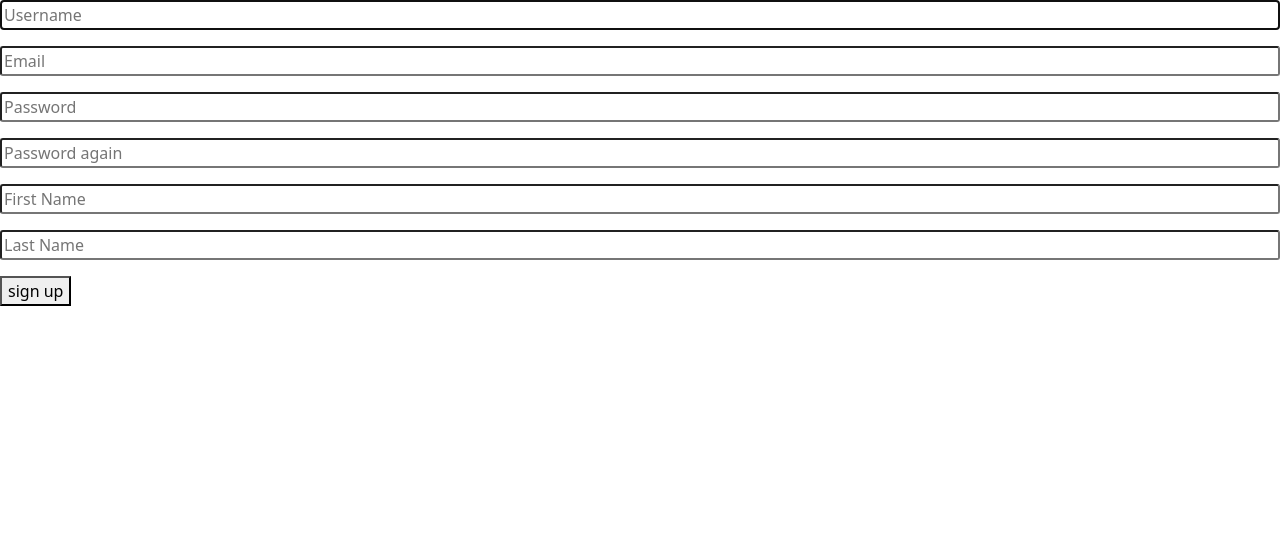
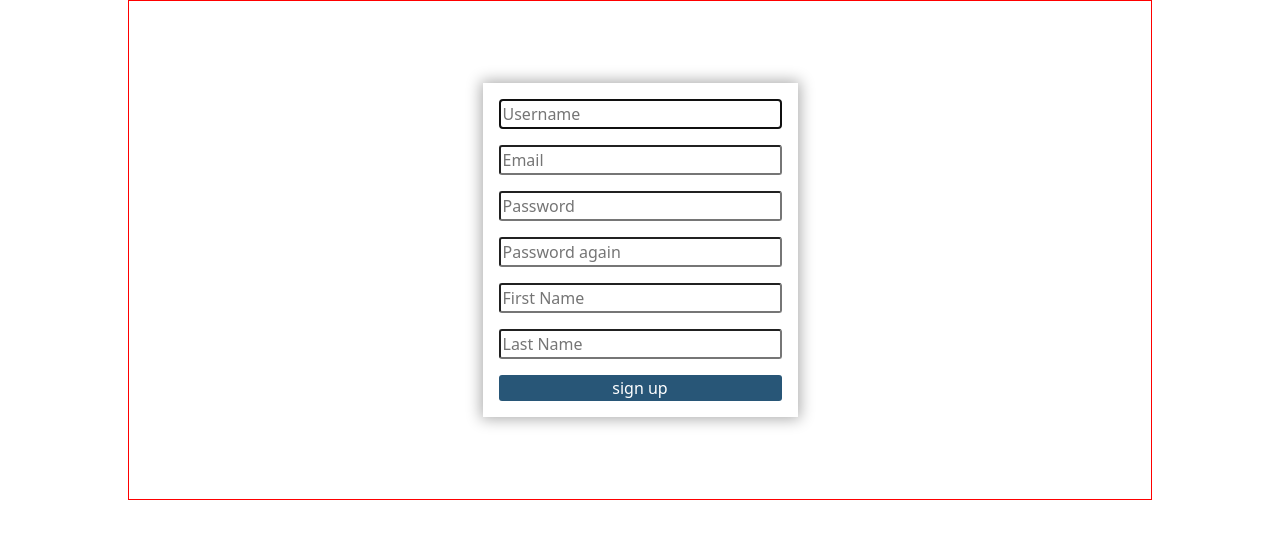
Before and after one commit to JJohnyy/bes_crm, a Django app: page /members/register/ in a window 1280 px wide. Shown: the part 56-595 px from the top of the page. Run offline with Django 3.2, Linux system fonts and the light colour scheme.

Commit message:
forms css, home page css, image upload

```diff
--- a/members/templates/registration/login.html
+++ b/members/templates/registration/login.html
@@ -16,7 +16,7 @@
             {% csrf_token %}
             {{ form.as_p }}
             <div>
-                <button type="submit">sign in</button>
+                <button class="login-button" type="submit">sign in</button>
             </div>
         </form>
     </div>
--- a/members/templates/registration/registration.html
+++ b/members/templates/registration/registration.html
@@ -6,14 +6,16 @@
 
 {% block content %}
 
-<div>
-    <form method="POST">
-        {% csrf_token %}
-        {{ form.as_p }}
-        <div>
-            <button type="submit">sign up</button>
-        </div>
-    </form>
+<div class="form-wrapper">
+    <div class="login-form-wrapper">
+        <form method="POST" class="form">
+            {% csrf_token %}
+            {{ form.as_p }}
+            <div>
+                <button class="login-button" type="submit">sign up</button>
+            </div>
+        </form>
+    </div>
 </div>
 
 {% endblock %}
```
Also changed, not shown: home/templates/home/home.html (+10 -7 lines).
